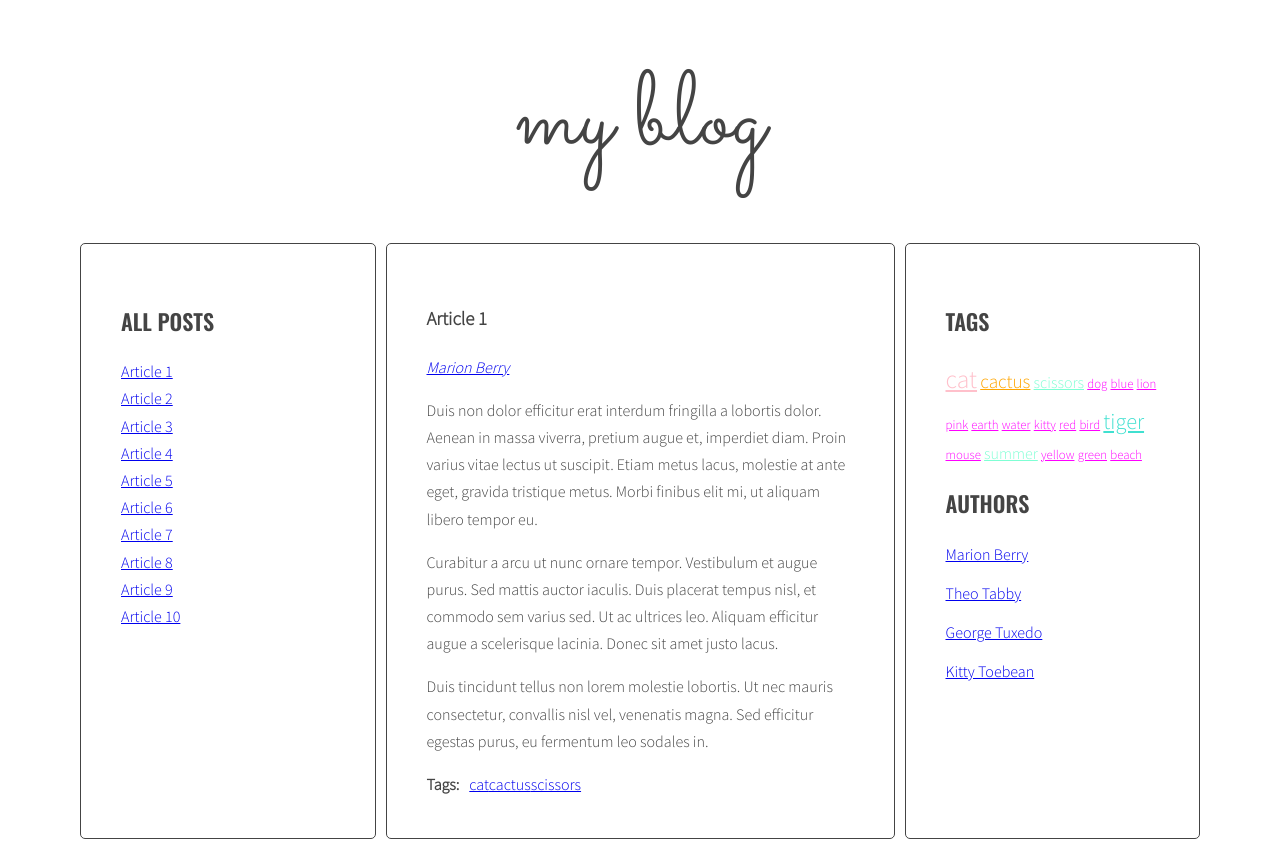
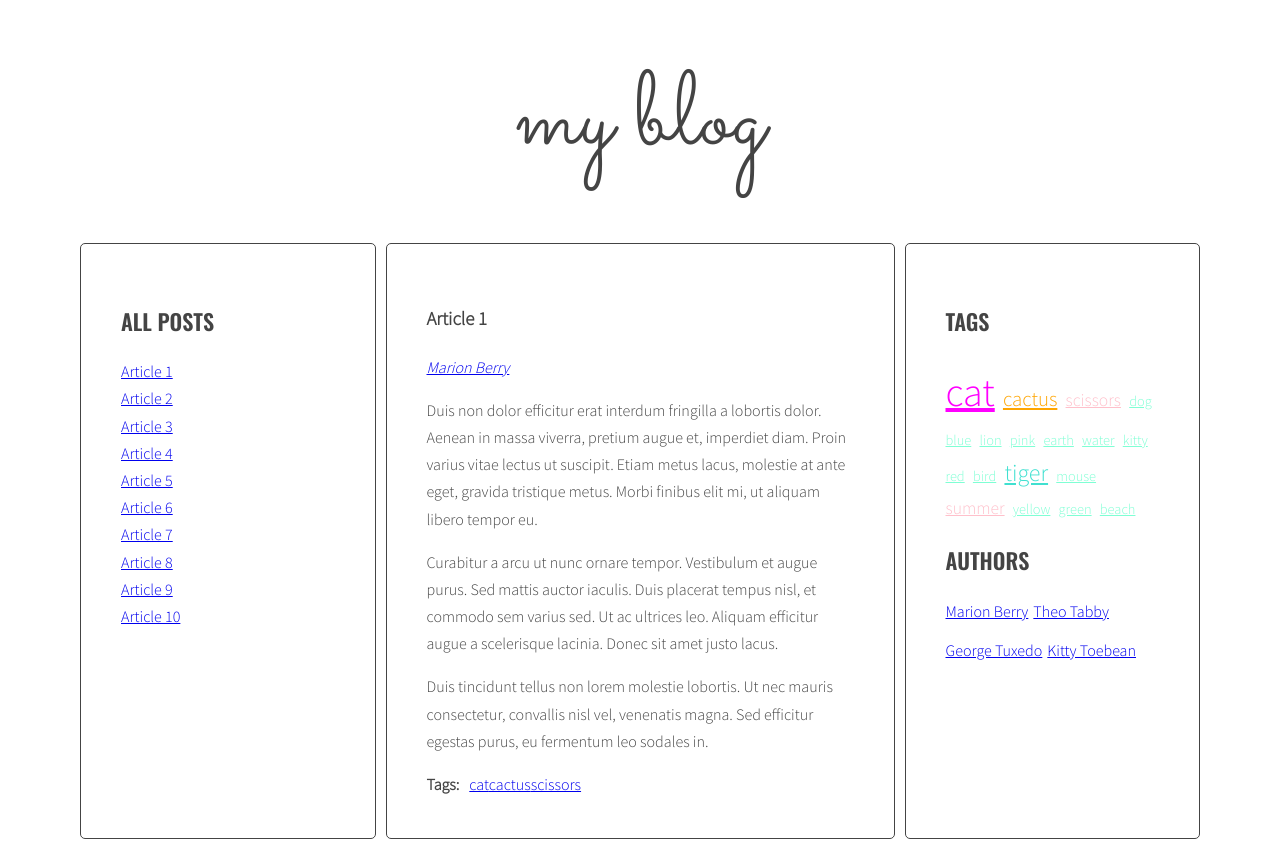
Before and after one commit to meghara14/javascript-blog, a website: page index.html in a window 1280 px wide. Drawn offline with nearby package versions, Linux system fonts and the light colour scheme.

Commit message:
poprawa css

```diff
--- a/sass/style.scss
+++ b/sass/style.scss
@@ -118,3 +118,39 @@ body {
     margin: 0 10px 0 0;
   }
 }
+
+.list.authors li {
+  display: inline-block;
+  margin-right: 5px;
+}
+
+/*Tags*/
+.tag-size-1 {
+  font-size: 90%;
+  color: aquamarine;
+}
+
+.tag-size-2 {
+  font-size: 110%;
+  color: pink;
+}
+
+.tag-size-3 {
+  font-size: 130%;
+  color: orange;
+}
+
+.tag-size-4 {
+  font-size: 150%;
+  color: turquoise;
+}
+
+.tag-size-5 {
+  font-size: 250%;
+  color: magenta;
+}
+
+.list.tags li {
+  display: inline-block;
+  margin-right: 5px;
+}
```
Also changed, not shown: css/style.css, 1 other file.
